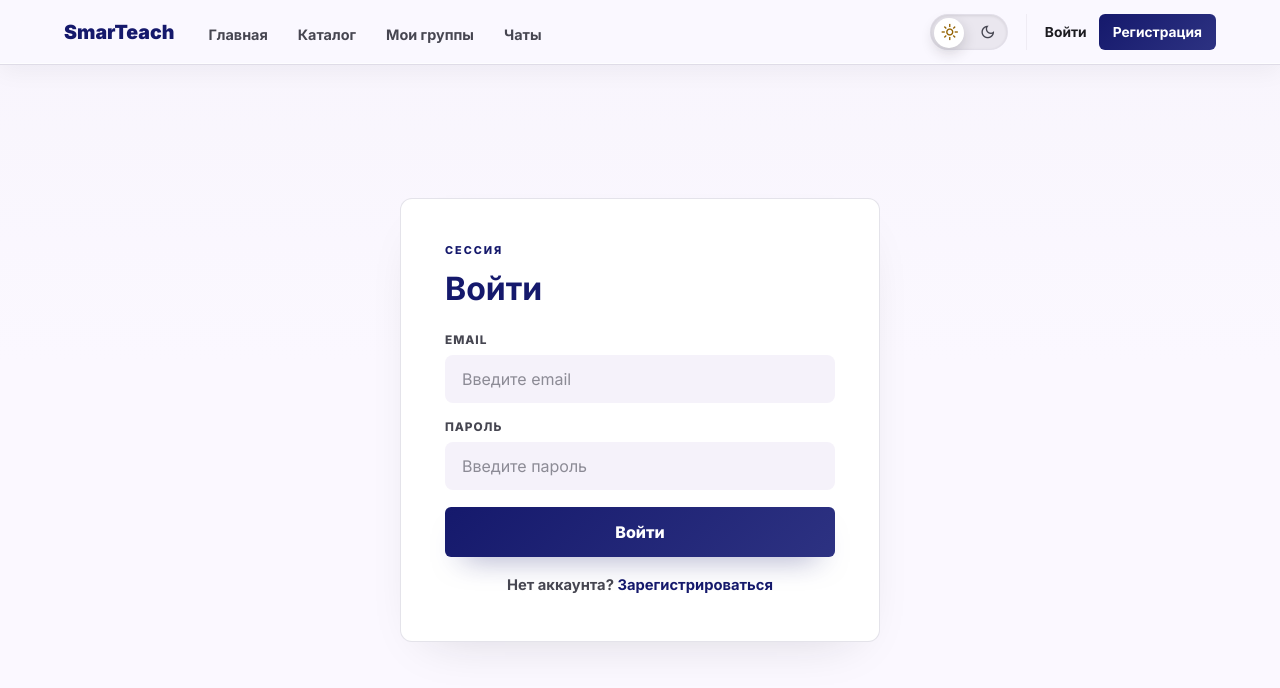
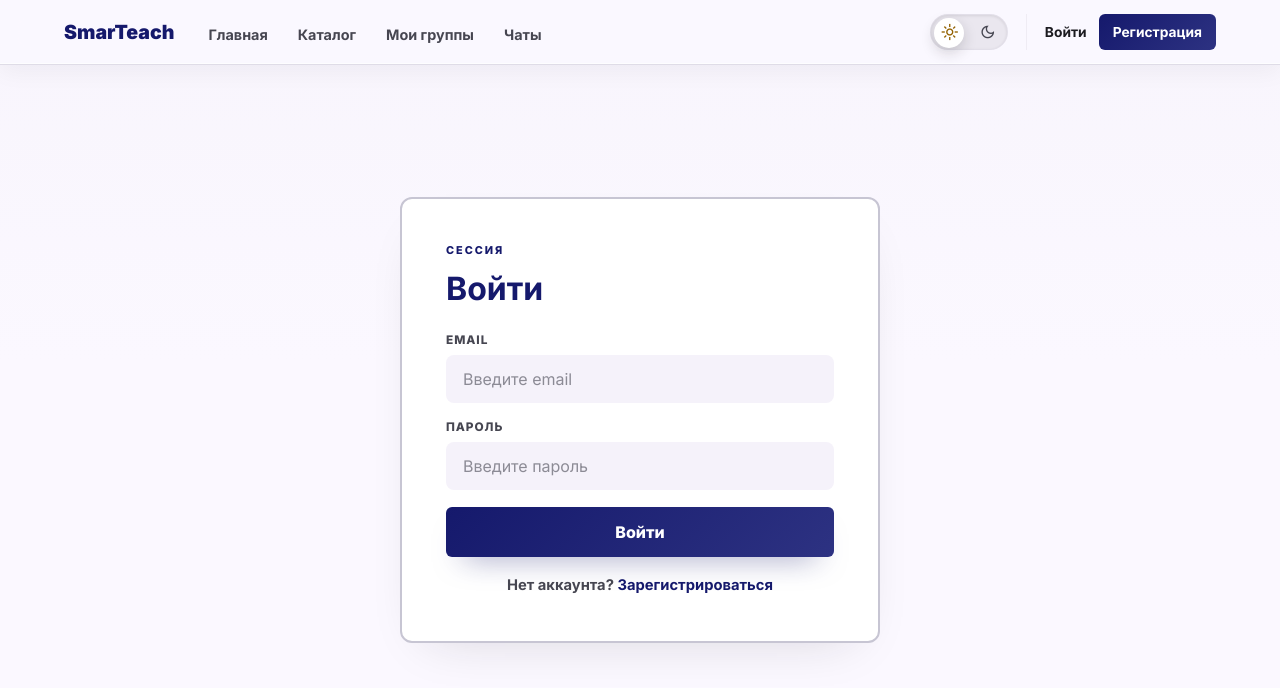
Before and after one commit to smrcdr/SmartTeach, a Vue app in the folder apps/web/: page /login in a window 1280 px wide. Shown: the top 688 px of the page. Built offline with nearby package versions, Linux system fonts and the light colour scheme; no server answers.

Commit message:
Strengthen auth card borders

```diff
--- a/apps/web/src/pages/auth/LoginPage.vue
+++ b/apps/web/src/pages/auth/LoginPage.vue
@@ -79,7 +79,7 @@ async function submit() {
 .auth-card {
   align-content: center;
   background: var(--color-surface-lowest);
-  border: 1px solid var(--color-menu-border);
+  border: 2px solid var(--color-outline-variant);
   border-radius: var(--radius-lg);
   box-shadow: var(--shadow-soft);
   gap: 17px;
--- a/apps/web/src/pages/auth/RegisterPage.vue
+++ b/apps/web/src/pages/auth/RegisterPage.vue
@@ -80,7 +80,7 @@ async function submit() {
 .auth-card {
   align-content: center;
   background: var(--color-surface-lowest);
-  border: 1px solid var(--color-menu-border);
+  border: 2px solid var(--color-outline-variant);
   border-radius: var(--radius-lg);
   box-shadow: var(--shadow-soft);
   gap: 17px;
```
